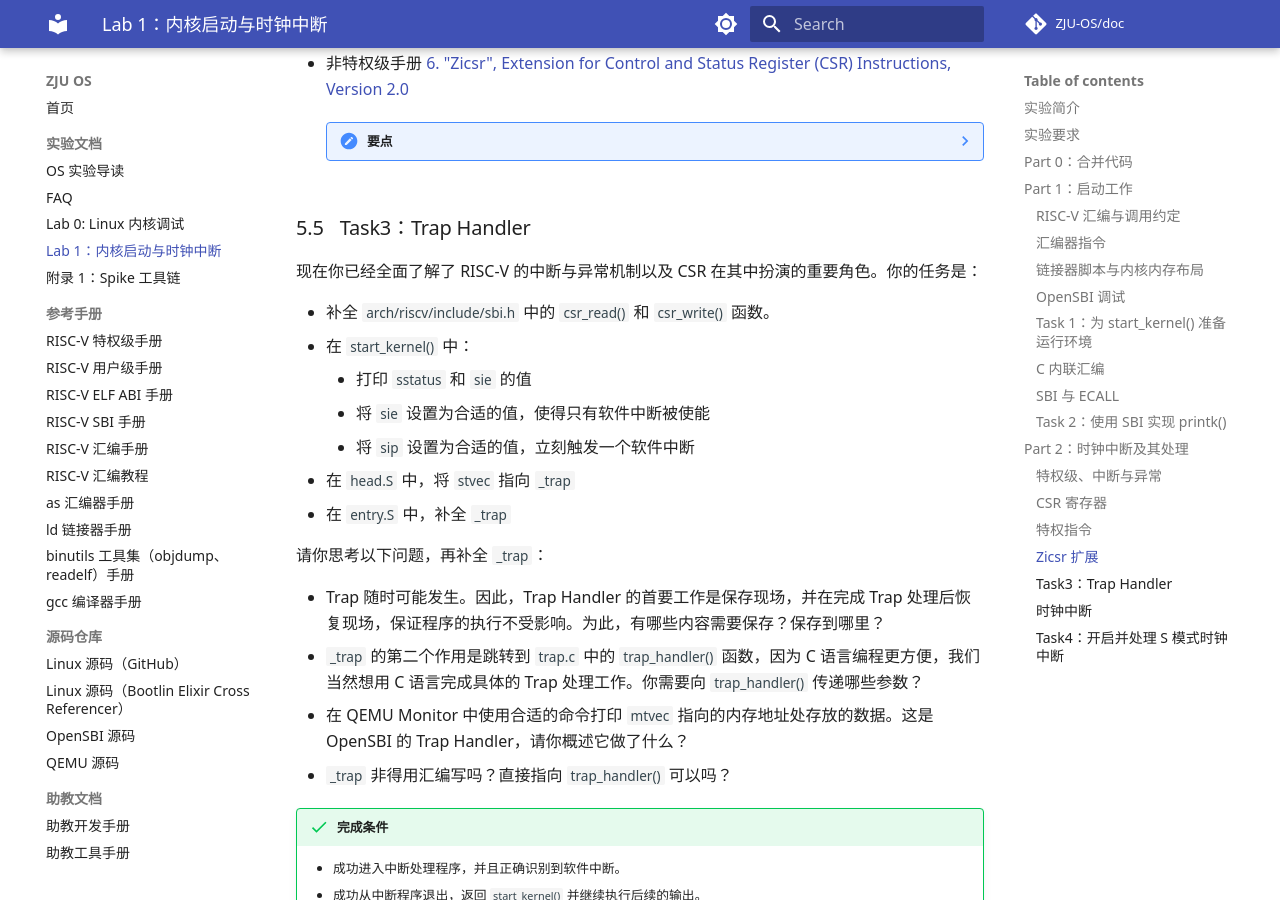
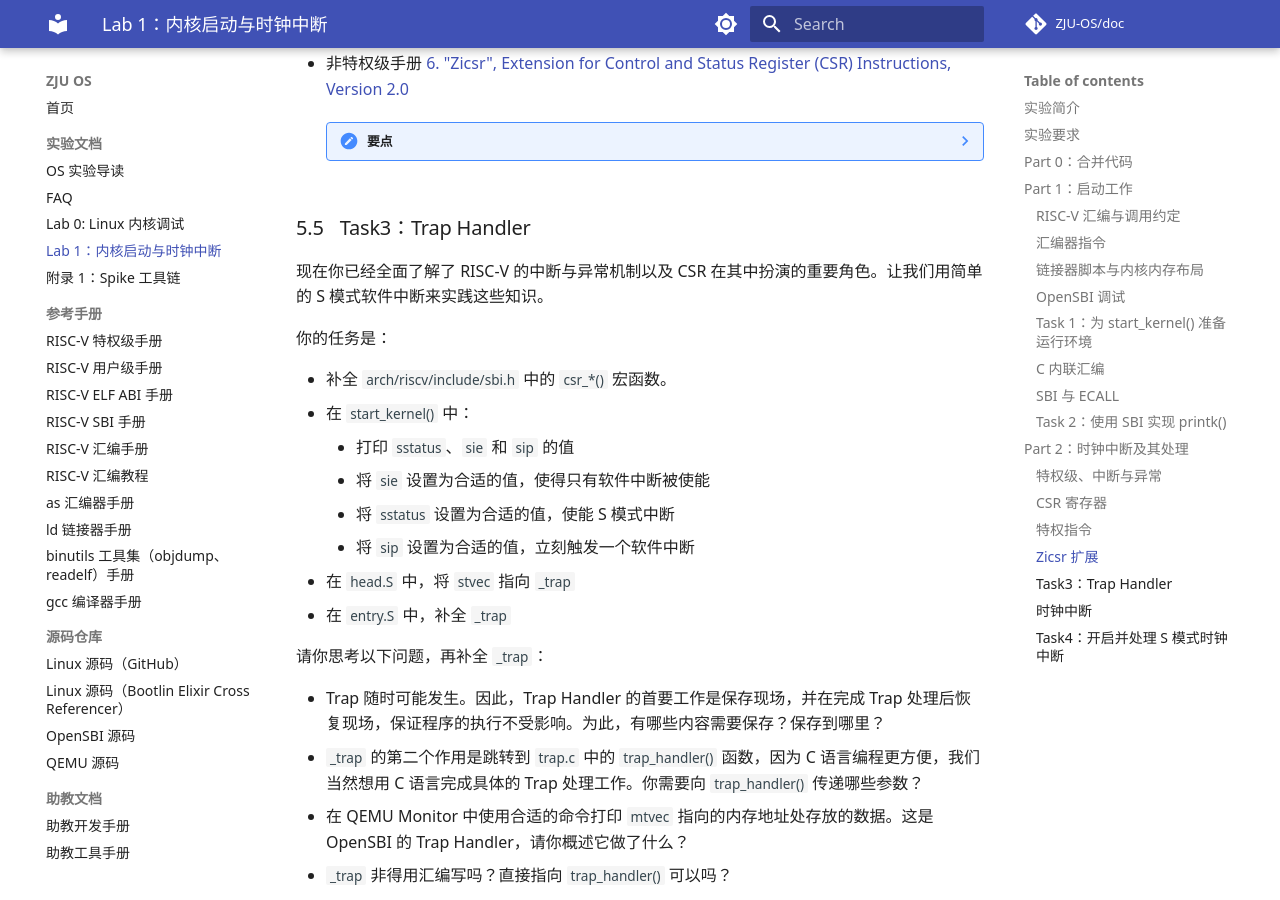
Before and after one commit to hharryz/zju-os-doc, an MkDocs documentation site: the page built from docs/lab1.md, in a window 1280 px wide and 900 px high, scrolled down 13655 px. Built offline with MkDocs 1.6.1 and Material for MkDocs 9.7.7, drawn with Linux system fonts in a browser that asks for light colours; comment, search, counter and statistics services are not loaded; some of the changed text lies outside the part shown.

Commit message:
lab1: update

```diff
--- a/docs/lab1.md
+++ b/docs/lab1.md
@@ -1020,13 +1020,16 @@ sstatus sip sie stvec scause sepc stval
 
 ### Task3：Trap Handler
 
-现在你已经全面了解了 RISC-V 的中断与异常机制以及 CSR 在其中扮演的重要角色。你的任务是：
+现在你已经全面了解了 RISC-V 的中断与异常机制以及 CSR 在其中扮演的重要角色。让我们用简单的 S 模式软件中断来实践这些知识。
 
-- 补全 `arch/riscv/include/sbi.h` 中的 `csr_read()` 和 `csr_write()` 函数。
+你的任务是：
+
+- 补全 `arch/riscv/include/sbi.h` 中的 `csr_*()` 宏函数。
 - 在 `start_kernel()` 中：
 
-    - 打印 `sstatus` 和 `sie` 的值
+    - 打印 `sstatus`、`sie` 和 `sip` 的值
     - 将 `sie` 设置为合适的值，使得只有软件中断被使能
+    - 将 `sstatus` 设置为合适的值，使能 S 模式中断
     - 将 `sip` 设置为合适的值，立刻触发一个软件中断
 
 - 在 `head.S` 中，将 `stvec` 指向 `_trap`
@@ -1170,7 +1173,10 @@ QEMU 已经支持 SSTC 扩展，因此你可以通过直接写 `csrw smtimecmp,
 
 你的任务：
 
-- 在 `start_kernel()` 中，使用 `sbi_set_timer()` 将定时器设置为 `0`，这样会立刻触发一次时钟中断
+- 在 `start_kernel()` 中：
+
+    - 将 `sie` 设置为合适的值，使得时钟中断也被使能
+    - 使用 `sbi_set_timer()` 将定时器设置为 `0`，这样会立刻触发一次时钟中断
 
     因为没有重新设置 `stimecmp`，所以时钟中断会一直触发。你会看到控制台不停地打印。
 
```
